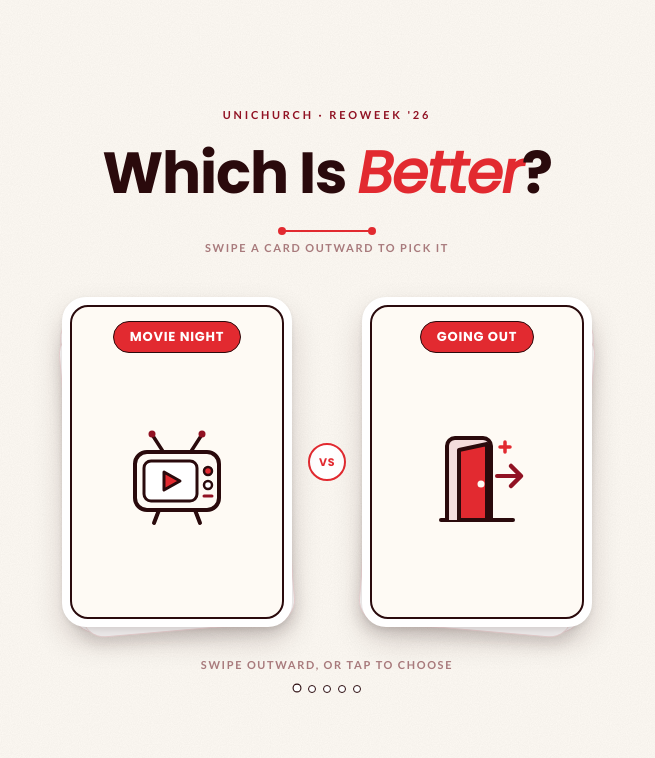
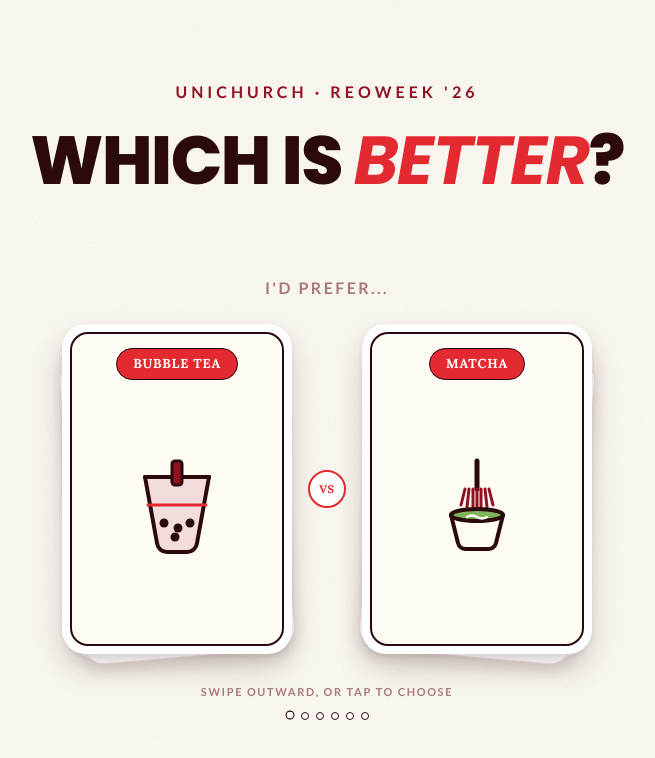
Before and after one commit to johnchen383/reoweek, a React (Vite) app: page / in a window 1280 px wide. Shown: the top 758 px of the page, without its empty margins (313-968 px from the left). Built offline with nearby package versions, Linux system fonts and the light colour scheme.

Commit message:
feat: update wordings

```diff
--- a/index.html
+++ b/index.html
@@ -11,7 +11,8 @@
   <link
     href="https://fonts.googleapis.com/css2?family=Lato:ital,wght@0,400;0,700;1,400&family=Lora:ital,wght@0,400..700;1,400..700&display=swap"
     rel="stylesheet">
-  <link href="https://fonts.googleapis.com/css2?family=Poppins:ital,wght@0,400;0,500;0,600;0,700;1,400&display=swap"
+  <link
+    href="https://fonts.googleapis.com/css2?family=Poppins:ital,wght@0,400;0,700;0,800;1,400;1,700;1,800&display=swap"
     rel="stylesheet">
   <title>Which Is Better?</title>
 </head>
--- a/src/App.tsx
+++ b/src/App.tsx
@@ -87,8 +87,8 @@ export default function App() {
             <h1 className="masthead__title">
               Which Is <span>Better</span>?
             </h1>
-            <div className="masthead__rule" />
-            <div className="masthead__sub">Swipe a card outward to pick it</div>
+            {/* <div className="masthead__rule" /> */}
+            {/* <div className="masthead__sub">Swipe a card outward to pick it</div> */}
           </header>
           <CardGame pairs={PAIRS} onComplete={handleGameComplete} />
         </>
--- a/src/components/CardGame.tsx
+++ b/src/components/CardGame.tsx
@@ -1,79 +1,89 @@
-import { useEffect, useRef, useState } from 'react'
-import { Card, type CardSide } from './Card'
-import { haptics } from '../utils/haptics'
-import type { Choice, Pair } from '../types'
+import { useEffect, useRef, useState } from "react";
+import { Card, type CardSide } from "./Card";
+import { haptics } from "../utils/haptics";
+import type { Choice, Pair } from "../types";
 
 interface CardGameProps {
-  pairs: Pair[]
-  onComplete: (choices: Choice[]) => void
+  pairs: Pair[];
+  onComplete: (choices: Choice[]) => void;
 }
 
-const ADVANCE_DELAY_MS = 450
+const ADVANCE_DELAY_MS = 450;
 
 export function CardGame({ pairs, onComplete }: CardGameProps) {
-  const [index, setIndex] = useState(0)
-  const [picked, setPicked] = useState<CardSide | null>(null)
-  const [nudge, setNudge] = useState(false)
-  const choicesRef = useRef<Choice[]>([])
-  const timerRef = useRef<number | undefined>(undefined)
+  const [index, setIndex] = useState(0);
+  const [picked, setPicked] = useState<CardSide | null>(null);
+  const [nudge, setNudge] = useState(false);
+  const choicesRef = useRef<Choice[]>([]);
+  const timerRef = useRef<number | undefined>(undefined);
 
-  const pair = pairs[index]
-  const remaining = pairs.length - index - 1
+  const pair = pairs[index];
+  const remaining = pairs.length - index - 1;
 
-  useEffect(() => () => window.clearTimeout(timerRef.current), [])
+  useEffect(() => () => window.clearTimeout(timerRef.current), []);
 
   // Wiggle the cards if the player has been staring at this pair for a while.
   useEffect(() => {
-    setNudge(false)
-    const timer = window.setTimeout(() => setNudge(true), 6000)
-    return () => window.clearTimeout(timer)
-  }, [index])
+    setNudge(false);
+    const timer = window.setTimeout(() => setNudge(true), 6000);
+    return () => window.clearTimeout(timer);
+  }, [index]);
 
   // Keyboard: arrow keys pick a side.
   useEffect(() => {
     function onKey(e: KeyboardEvent) {
-      if (e.key === 'ArrowLeft') choose('left')
-      if (e.key === 'ArrowRight') choose('right')
+      if (e.key === "ArrowLeft") choose("left");
+      if (e.key === "ArrowRight") choose("right");
     }
-    window.addEventListener('keydown', onKey)
-    return () => window.removeEventListener('keydown', onKey)
-  })
+    window.addEventListener("keydown", onKey);
+    return () => window.removeEventListener("keydown", onKey);
+  });
 
   function choose(side: CardSide) {
-    if (picked || !pair) return
-    setPicked(side)
-    haptics.pick()
+    if (picked || !pair) return;
+    setPicked(side);
+    haptics.pick();
 
-    const chosen = side === 'left' ? pair.left : pair.right
-    const other = side === 'left' ? pair.right : pair.left
-    choicesRef.current = [...choicesRef.current, { pairId: pair.id, chosen, other }]
+    const chosen = side === "left" ? pair.left : pair.right;
+    const other = side === "left" ? pair.right : pair.left;
+    choicesRef.current = [
+      ...choicesRef.current,
+      { pairId: pair.id, chosen, other },
+    ];
 
     timerRef.current = window.setTimeout(() => {
       if (index + 1 >= pairs.length) {
-        haptics.finish()
-        onComplete(choicesRef.current)
+        haptics.finish();
+        onComplete(choicesRef.current);
       } else {
-        setPicked(null)
-        setIndex(index + 1)
+        setPicked(null);
+        setIndex(index + 1);
       }
-    }, ADVANCE_DELAY_MS)
+    }, ADVANCE_DELAY_MS);
   }
 
-  if (!pair) return null
+  if (!pair) return null;
 
-  const stackMods = `${remaining > 0 ? ' stack--one' : ''}${remaining > 1 ? ' stack--two' : ''}`
+  const stackMods = `${remaining > 0 ? " stack--one" : ""}${remaining > 1 ? " stack--two" : ""}`;
 
   return (
     <>
-      <div className={`arena${nudge && !picked ? ' arena--nudge' : ''}`}>
+      <div className="masthead__sub">{pair.title}</div>
+      <div className={`arena${nudge && !picked ? " arena--nudge" : ""}`}>
         <div className={`stack stack--left${stackMods}`}>
           <Card
             key={`${pair.id}-left`}
             label={pair.left}
             side="left"
             number={index + 1}
-            state={picked === 'left' ? 'picked' : picked === 'right' ? 'faded' : 'idle'}
-            onChoose={() => choose('left')}
+            state={
+              picked === "left"
+                ? "picked"
+                : picked === "right"
+                  ? "faded"
+                  : "idle"
+            }
+            onChoose={() => choose("left")}
           />
         </div>
         <div className="vs" key={`${pair.id}-vs`}>
@@ -85,21 +95,29 @@ export function CardGame({ pairs, onComplete }: CardGameProps) {
             label={pair.right}
             side="right"
             number={index + 1}
-            state={picked === 'right' ? 'picked' : picked === 'left' ? 'faded' : 'idle'}
-            onChoose={() => choose('right')}
+            state={
+              picked === "right"
+                ? "picked"
+                : picked === "left"
+                  ? "faded"
+                  : "idle"
+            }
+            onChoose={() => choose("right")}
           />
         </div>
       </div>
 
       <div className="hint">Swipe outward, or tap to choose</div>
-      <div className="progress" aria-label={`Question ${index + 1} of ${pairs.length}`}>
+      <div
+        className="progress"
+        aria-label={`Question ${index + 1} of ${pairs.length}`}>
         {pairs.map((p, i) => (
           <span
             key={p.id}
-            className={`pip${i < index ? ' pip--done' : ''}${i === index ? ' pip--current' : ''}`}
+            className={`pip${i < index ? " pip--done" : ""}${i === index ? " pip--current" : ""}`}
           />
         ))}
       </div>
     </>
-  )
+  );
 }
--- a/src/components/CardIcon.tsx
+++ b/src/components/CardIcon.tsx
@@ -313,6 +313,197 @@ const ICONS: Record<string, ReactElement> = {
     </svg>
   ),
 
+  "Bubble tea": (
+    <svg viewBox="0 0 120 120" fill="none" xmlns="http://www.w3.org/2000/svg">
+      <path
+        d="M28 30 H92 L80 96 a10 10 0 0 1 -10 9 H50 a10 10 0 0 1 -10 -9 Z"
+        fill="#f3dcdc"
+        stroke="#2a0a0c"
+        strokeWidth="4"
+        strokeLinejoin="round"
+      />
+      <path
+        d="M28 30 H92"
+        stroke="#2a0a0c"
+        strokeWidth="4"
+        strokeLinecap="round"
+      />
+      <rect
+        x="55"
+        y="14"
+        width="10"
+        height="24"
+        rx="3"
+        fill="#911223"
+        stroke="#2a0a0c"
+        strokeWidth="3"
+      />
+      <path
+        d="M31 58 H89"
+        stroke="#E22A30"
+        strokeWidth="3"
+        strokeLinecap="round"
+      />
+      <circle cx="47" cy="76" r="4.5" fill="#2a0a0c" />
+      <circle cx="61" cy="81" r="4.5" fill="#2a0a0c" />
+      <circle cx="73" cy="76" r="4.5" fill="#2a0a0c" />
+      <circle cx="58" cy="90" r="4.5" fill="#2a0a0c" />
+    </svg>
+  ),
+
+  Matcha: (
+    <svg viewBox="0 0 120 120" fill="none" xmlns="http://www.w3.org/2000/svg">
+      {/* whisk handle */}
+      <path
+        d="M60 14 V42"
+        stroke="#2a0a0c"
+        strokeWidth="5"
+        strokeLinecap="round"
+      />
+
+      {/* whisk tines */}
+      <path
+        d="M48 42 L44 58
+         M52 42 L50 60
+         M56 42 L56 61
+         M60 42 L60 62
+         M64 42 L64 61
+         M68 42 L70 60
+         M72 42 L76 58"
+        stroke="#911223"
+        strokeWidth="3"
+        strokeLinecap="round"
+      />
+
+      {/* bowl */}
+      <path
+        d="M34 68 H86 L79 96
+         A8 8 0 0 1 71 102
+         H49
+         A8 8 0 0 1 41 96 Z"
+        fill="#FEFAF4"
+        stroke="#2a0a0c"
+        strokeWidth="4"
+        strokeLinejoin="round"
+      />
+
+      {/* matcha */}
+      <ellipse
+        cx="60"
+        cy="68"
+        rx="26"
+        ry="6"
+        fill="#81B55B"
+        stroke="#2a0a0c"
+        strokeWidth="4"
+      />
+
+      {/* foam */}
+      <path
+        d="M50 70 Q55 67 60 70 T70 70"
+        stroke="#ffffff"
+        strokeWidth="2.5"
+        strokeLinecap="round"
+      />
+    </svg>
+  ),
+
+  "Super hot": (
+    <svg viewBox="0 0 120 120" fill="none" xmlns="http://www.w3.org/2000/svg">
+      <path
+        d="M60 14
+         C74 32 55 40 55 56
+         C55 66 61 72 66 74
+         C68 67 77 62 77 48
+         C89 60 94 73 94 86
+         C94 102 80 110 60 110
+         C40 110 26 100 26 84
+         C26 66 38 54 49 44
+         C47 54 51 60 58 64
+         C55 52 56 34 60 14Z"
+        fill="#E22A30"
+        stroke="#2a0a0c"
+        strokeWidth="4"
+        strokeLinejoin="round"
+      />
+
+      <path
+        d="M60 48
+         C66 57 60 64 60 71
+         C60 78 65 84 71 84
+         C76 84 80 79 80 72
+         C80 65 75 58 69 54
+         C69 60 65 64 61 65
+         C61 59 59 55 60 48Z"
+        fill="#FEFAF4"
+      />
+
+      <path
+        d="M18 46 l7 4 M102 46 l-7 4 M60 101 v9"
+        stroke="#911223"
+        strokeWidth="3.5"
+        strokeLinecap="round"
+      />
+    </svg>
+  ),
+
+  "Super kind": (
+    <svg viewBox="0 0 120 120" fill="none" xmlns="http://www.w3.org/2000/svg">
+      {/* heart */}
+      <path
+        d="M82 30
+         C82 22 92 20 96 27
+         C100 20 110 22 110 30
+         C110 39 102 45 96 50
+         C90 45 82 39 82 30Z"
+        fill="#E22A30"
+        stroke="#2a0a0c"
+        strokeWidth="3.5"
+        strokeLinejoin="round"
+      />
+
+      {/* hand */}
+      <path
+        d="M34 77
+         C34 68 39 62 45 62
+         V46
+         C45 41 48 38 52 38
+         C56 38 59 41 59 46
+         V60
+         H63
+         V42
+         C63 37 66 34 70 34
+         C74 34 77 37 77 42
+         V66
+         C77 84 66 96 51 96
+         H44
+         C38 96 34 90 34 82Z"
+        fill="#FEFAF4"
+        stroke="#2a0a0c"
+        strokeWidth="4"
+        strokeLinejoin="round"
+        strokeLinecap="round"
+      />
+
+      {/* fingers */}
+      <path
+        d="M59 46 V64
+         M68 42 V64"
+        stroke="#2a0a0c"
+        strokeWidth="3"
+        strokeLinecap="round"
+      />
+
+      {/* sparkle */}
+      <path
+        d="M22 24 v8 M18 28 h8"
+        stroke="#911223"
+        strokeWidth="3.5"
+        strokeLinecap="round"
+      />
+    </svg>
+  ),
+
   "Jesus's way": (
     <svg viewBox="0 0 120 120" fill="none" xmlns="http://www.w3.org/2000/svg">
       <path
--- a/src/components/Interlude.tsx
+++ b/src/components/Interlude.tsx
@@ -13,7 +13,8 @@ export function Interlude({ onAccept, onSkip }: InterludeProps) {
       <div className="interlude__emoji">💬</div>
       <div className="interlude__eyebrow">Thanks for playing!</div>
       <h2 className="interlude__title">
-        We'd love to hear <span>your feedback</span>
+        We'd love to hear <br />
+        <span>your feedback</span>
       </h2>
       <p className="interlude__sub">1 min survey | $200 prize pool</p>
       <div className="interlude__actions">
--- a/src/components/Survey.tsx
+++ b/src/components/Survey.tsx
@@ -1,7 +1,7 @@
-import { useEffect, useRef, useState } from 'react'
-import type { RefObject } from 'react'
-import { haptics } from '../utils/haptics'
-import type { AnswerValue, SurveyAnswer, SurveyQuestion } from '../types'
+import { useEffect, useRef, useState } from "react";
+import type { RefObject } from "react";
+import { haptics } from "../utils/haptics";
+import type { AnswerValue, SurveyAnswer, SurveyQuestion } from "../types";
 
 interface SurveyProps {
   questions: SurveyQuestion[];
@@ -42,12 +42,12 @@ function validationError(question: SurveyQuestion, answer: string) {
  * progress.
  */
 export function Survey({ questions, onComplete }: SurveyProps) {
-  const [index, setIndex] = useState(0)
-  const [answers, setAnswers] = useState<Record<string, AnswerValue>>({})
-  const [error, setError] = useState<string | null>(null)
-  const [submitting, setSubmitting] = useState(false)
-  const inputRef = useRef<HTMLInputElement | HTMLTextAreaElement>(null)
-  const advanceTimer = useRef<number | undefined>(undefined)
+  const [index, setIndex] = useState(0);
+  const [answers, setAnswers] = useState<Record<string, AnswerValue>>({});
+  const [error, setError] = useState<string | null>(null);
+  const [submitting, setSubmitting] = useState(false);
+  const inputRef = useRef<HTMLInputElement | HTMLTextAreaElement>(null);
+  const advanceTimer = useRef<number | undefined>(undefined);
 
   const question = questions[index];
   const value = answers[question.id];
@@ -65,21 +65,21 @@ export function Survey({ questions, onComplete }: SurveyProps) {
   }, [index]);
 
   function setAnswer(id: string, answer: AnswerValue) {
-    setError(null)
-    setAnswers((prev) => ({ ...prev, [id]: answer }))
+    setError(null);
+    setAnswers((prev) => ({ ...prev, [id]: answer }));
   }
 
   function isEmpty(answer: AnswerValue | undefined) {
     return (
       answer === undefined ||
-      (typeof answer === 'string' && answer.trim() === '') ||
+      (typeof answer === "string" && answer.trim() === "") ||
       (Array.isArray(answer) && answer.length === 0)
-    )
+    );
   }
 
   async function next(currentAnswers = answers) {
-    const answer = currentAnswers[question.id]
-    const empty = isEmpty(answer)
+    const answer = currentAnswers[question.id];
+    const empty = isEmpty(answer);
     if (question.required && empty) {
       setError("Please fill this in");
       return;
@@ -104,6 +104,7 @@ export function Survey({ questions, onComplete }: SurveyProps) {
       .map((q) => ({
         questionId: q.id,
         question: q.question,
+        subLabel: q.subLabel,
         answer: currentAnswers[q.id],
       }));
 
@@ -122,13 +123,15 @@ export function Survey({ questions, onComplete }: SurveyProps) {
 
   /** Toggle one selection of a multichoice question — no auto-advance. */
   function toggleOption(option: string) {
-    if (submitting) return
-    haptics.tick()
-    const current = Array.isArray(value) ? value : []
+    if (submitting) return;
+    haptics.tick();
+    const current = Array.isArray(value) ? value : [];
     setAnswer(
       question.id,
-      current.includes(option) ? current.filter((o) => o !== option) : [...current, option],
-    )
+      current.includes(option)
+        ? current.filter((o) => o !== option)
+        : [...current, option],
+    );
   }
 
   /** Select an option, show it highlighted briefly, then advance. */
@@ -165,6 +168,7 @@ export function Survey({ questions, onComplete }: SurveyProps) {
           {question.question}
           {question.required && <span className="survey__required"></span>}
         </h2>
+        {question.subLabel && <h3>{question.subLabel}</h3>}
 
         {textAttrs && (
           <input
@@ -214,28 +218,29 @@ export function Survey({ questions, onComplete }: SurveyProps) {
           </div>
         )}
 
-        {question.type === 'multichoice' && (
+        {question.type === "multichoice" && (
           <div className="survey__options">
             <p className="survey__multi-hint">Choose all that apply</p>
             {question.options?.map((option, i) => {
-              const selected = Array.isArray(value) && value.includes(option)
+              const selected = Array.isArray(value) && value.includes(option);
               return (
                 <button
                   key={option}
                   type="button"
-                  className={`survey__option${selected ? ' survey__option--selected' : ''}`}
+                  className={`survey__option${selected ? " survey__option--selected" : ""}`}
                   aria-pressed={selected}
-                  onClick={() => toggleOption(option)}
-                >
-                  <span className="survey__option-key">{selected ? '✓' : LETTERS[i]}</span>
+                  onClick={() => toggleOption(option)}>
+                  <span className="survey__option-key">
+                    {selected ? "✓" : LETTERS[i]}
+                  </span>
                   {option}
                 </button>
-              )
+              );
             })}
           </div>
         )}
 
-        {question.type === 'scale' && (
+        {question.type === "scale" && (
           <div className="survey__scale">
             <div className="survey__scale-buttons">
               {Array.from(
--- a/src/data/questions.json
+++ b/src/data/questions.json
@@ -1,10 +1,41 @@
 {
   "pairs": [
-    { "id": "movie-going-out", "left": "Movie Night", "right": "Going out" },
-    { "id": "happiness-purpose", "left": "Happiness", "right": "Purpose" },
-    { "id": "truth-acceptance", "left": "Truth", "right": "Acceptance" },
-    { "id": "enough-loved", "left": "Being enough", "right": "Being loved" },
-    { "id": "jesus-my-way", "left": "Jesus's way", "right": "My way" }
+    {
+      "id": "drink",
+      "left": "Bubble tea",
+      "right": "Matcha",
+      "title": "I'd prefer..."
+    },
+    {
+      "id": "movie-going-out",
+      "left": "Movie Night",
+      "right": "Going out",
+      "title": "I'd prefer..."
+    },
+    {
+      "id": "happiness-purpose",
+      "left": "Happiness",
+      "right": "Purpose",
+      "title": "I live for my..."
+    },
+    {
+      "id": "truth-acceptance",
+      "left": "Truth",
+      "right": "Acceptance",
+      "title": "I care more about..."
+    },
+    {
+      "id": "enough-loved",
+      "left": "Being enough",
+      "right": "Being loved",
+      "title": "I care more about..."
+    },
+    {
+      "id": "jesus-my-way",
+      "left": "Jesus's way",
+      "right": "My way",
+      "title": "I live my life..."
+    }
   ],
   "survey": [
     {
@@ -34,7 +65,7 @@
     {
       "id": "rating-values",
       "type": "scale",
-      "question": "How much did this help you notice what you actually believe or value?",
+      "question": "How much did this make you reflect on your values?",
       "min": 1,
       "max": 6,
       "minLabel": "Not at all",
@@ -43,7 +74,7 @@
     },
     {
       "id": "faith",
-      "type": "multichoice",
+      "type": "choice",
       "question": "Which of these best describes where you're at right now with faith?",
       "options": [
         "I'm curious to learn more about Jesus",
@@ -69,7 +100,8 @@
     {
       "id": "contact",
       "type": "text",
-      "question": "Enter your Instagram or mobile to enter the draw!",
+      "question": "Let us know your Instagram or mobile number.",
+      "subLabel": "We'll get in touch if you win the draw or with more details!",
       "placeholder": "@janedoe123",
       "required": true
     }
--- a/src/styles/_variables.scss
+++ b/src/styles/_variables.scss
@@ -12,8 +12,8 @@ $radius: 10px;
 $radius-sm: 6px;
 $space: 1rem;
 
-// $font-serif: "Lora", Georgia, "Times New Roman", serif;
-$font-serif:
+$font-serif: "Lora", Georgia, "Times New Roman", serif;
+$font-poppins:
   "Poppins",
   -apple-system,
   BlinkMacSystemFont,
--- a/src/styles/main.scss
+++ b/src/styles/main.scss
@@ -92,10 +92,9 @@ body {
 
 .masthead {
   text-align: center;
-  margin-bottom: 2.5rem;
 
   &__eyebrow {
-    font-size: 11px;
+    font-size: 16px;
     font-weight: 700;
     letter-spacing: 0.25em;
     text-transform: uppercase;
@@ -104,15 +103,17 @@ body {
   }
 
   &__title {
-    font-size: 58px;
+    font-size: 68px;
     font-weight: 800;
-    font-family: $font-serif;
+    font-family: $font-poppins;
     letter-spacing: -0.02em;
     margin: 0;
     color: $color-text;
+    text-transform: uppercase;
 
     span {
       color: $color-accent;
+      font-weight: bold;
       font-style: italic;
     }
   }
@@ -123,11 +124,12 @@ body {
   }
 
   &__sub {
-    font-size: 11px;
+    font-size: 16px;
     color: $color-muted;
     font-weight: 700;
     letter-spacing: 0.15em;
     text-transform: uppercase;
+    margin: 64px 0 1.5rem;
   }
 }
 
@@ -751,7 +753,7 @@ body {
   }
 
   &__eyebrow {
-    font-size: 11px;
+    font-size: 16px;
     font-weight: 700;
     letter-spacing: 0.25em;
     text-transform: uppercase;
@@ -760,21 +762,23 @@ body {
   }
 
   &__title {
-    font-size: 38px;
-    font-weight: 800;
-    font-family: $font-serif;
+    font-size: 48px;
+    font-weight: 600;
+    font-family: $font-poppins;
     letter-spacing: -0.01em;
     margin: 0 0 8px;
     color: $color-text;
+    line-height: 1.4;
 
     span {
       color: $color-accent;
+      font-weight: bold;
       font-style: italic;
     }
   }
 
   &__sub {
-    font-size: 11px;
+    font-size: 16px;
     color: $color-muted;
     margin: 0 0 30px;
     font-weight: 700;
@@ -787,13 +791,17 @@ body {
     flex-direction: column;
     align-items: center;
     gap: 14px;
+
+    & .button {
+      font-size: 16px;
+    }
   }
 
   &__skip {
     background: none;
     border: none;
     color: $color-muted;
-    font-size: 11px;
+    font-size: 12px;
     font-weight: 700;
     letter-spacing: 0.15em;
     text-transform: uppercase;
@@ -855,13 +863,14 @@ body {
   &__title {
     font-size: 38px;
     font-weight: 800;
-    font-family: $font-serif;
+    font-family: $font-poppins;
     letter-spacing: -0.02em;
     margin: 0;
     color: $color-text;
 
     span {
       color: $color-accent;
+      font-weight: bold;
       font-style: italic;
     }
   }
@@ -1129,7 +1138,7 @@ body {
   }
 
   &__title {
-    font-family: $font-serif;
+    font-family: $font-poppins;
     font-weight: 800;
     font-size: 26px;
     letter-spacing: -0.01em;
@@ -1195,7 +1204,7 @@ body {
   &__title {
     font-size: 40px;
     font-weight: 800;
-    font-family: $font-serif;
+    font-family: $font-poppins;
     letter-spacing: -0.02em;
     margin: 0;
   }
```
Also changed, not shown: src/types.ts (+13 -11 lines).
